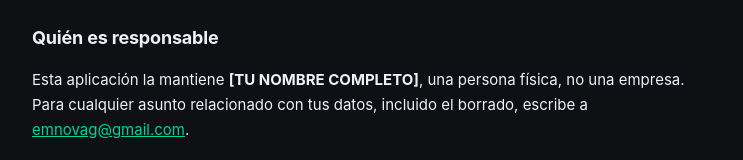
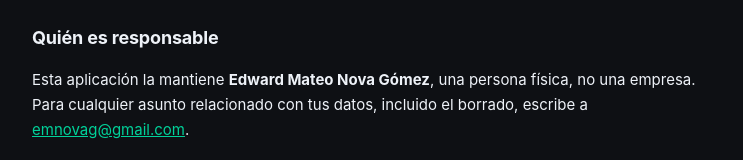
Before and after one commit to Mateooooo1/atlas-ia, a plain HTML site: page privacidad.html in a window 1280 px wide. Shown: the part 262-422 px from the top of the page, without its empty margins (268-1011 px from the left). Drawn offline with Linux system fonts and the light colour scheme.

Commit message:
Politica de privacidad: el responsable, con nombre y apellidos
Quedaba el marcador [TU NOMBRE COMPLETO] de la plantilla. Google exige un
responsable identificable y comprueba el enlace: una politica sin nombre es
motivo de rechazo, y ese enlace ya esta declarado en Play Console.

```diff
--- a/privacidad.html
+++ b/privacidad.html
@@ -42,19 +42,10 @@ que sale hacia un tercero.
 
 <h2>Quién es responsable</h2>
 <p>
-Esta aplicación la mantiene <b>[TU NOMBRE COMPLETO]</b>, una persona física, no una
+Esta aplicación la mantiene <b>Edward Mateo Nova Gómez</b>, una persona física, no una
 empresa. Para cualquier asunto relacionado con tus datos, incluido el borrado,
 escribe a <a href="mailto:emnovag@gmail.com">emnovag@gmail.com</a>.
 </p>
-<!-- ══════════════════════════════════════════════════════════════════════════
-     ANTES DE PUBLICAR: sustituye [TU NOMBRE COMPLETO] por tu nombre o razón
-     social. Google exige un responsable identificable y lo comprueba: una
-     política sin nombre es motivo de rechazo. El correo ya está puesto.
-
-     Este aviso va en un comentario a propósito. Antes era un párrafo visible
-     diciéndote a TI lo que tenías que cambiar, y eso lo leía también el revisor:
-     una política legal que se dirige a su propio autor parece un borrador.
-     ══════════════════════════════════════════════════════════════════════════ -->
 
 <h2>Qué datos se recogen</h2>
 <table>
```
